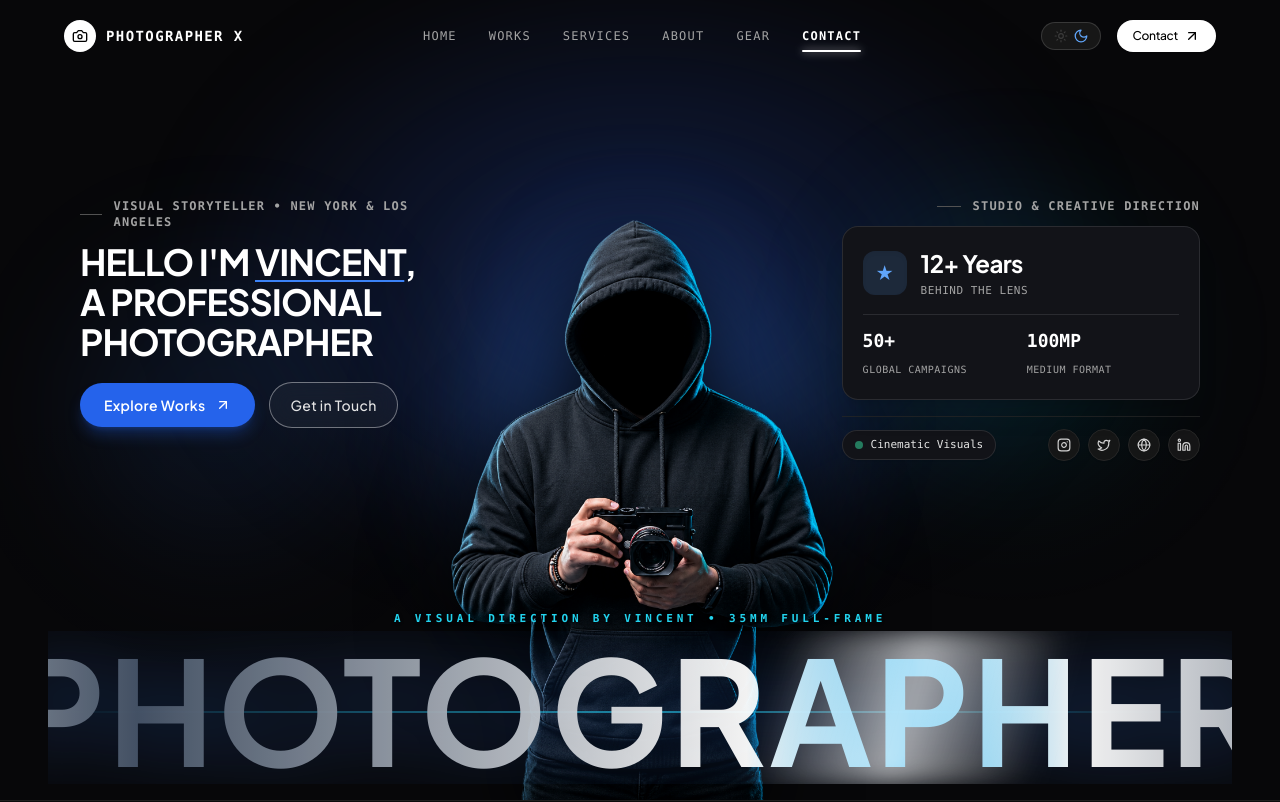
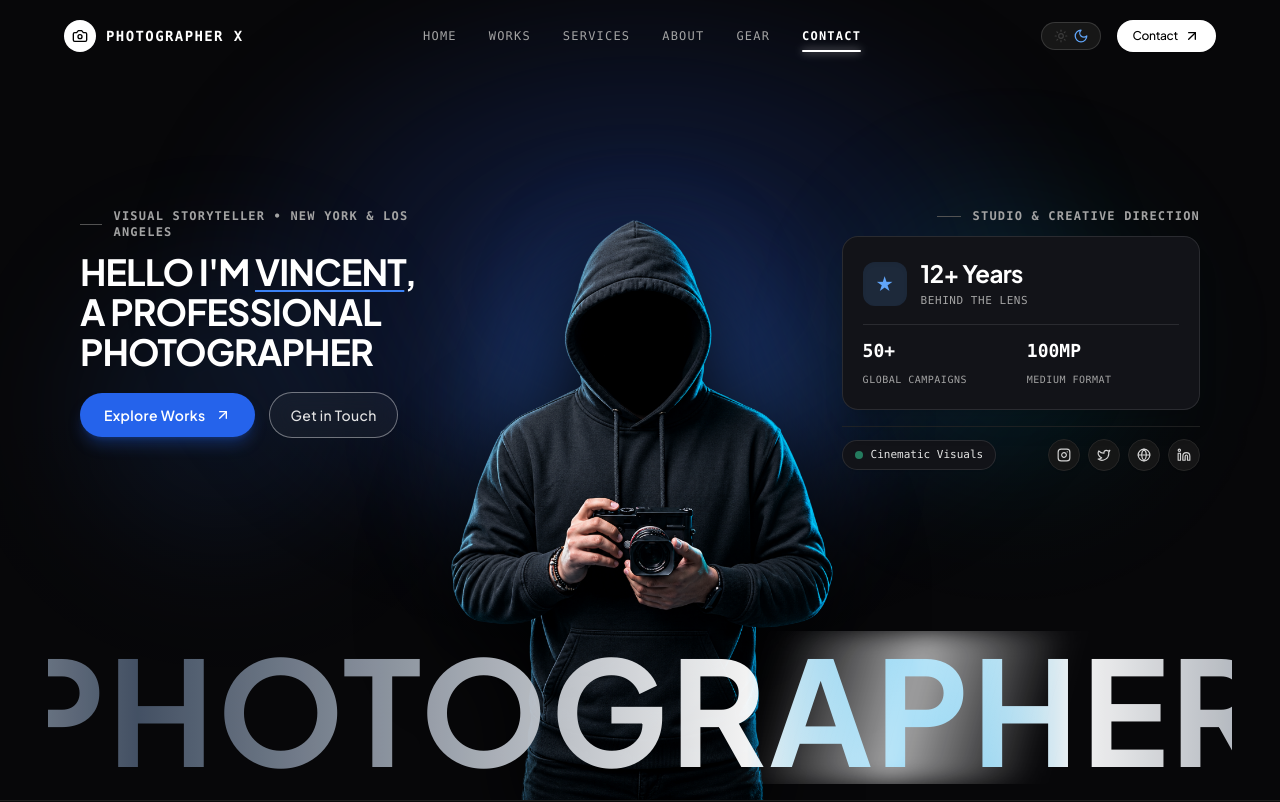
Before and after one commit to IanCastlee/photographer-portfolio, a React (Vite) app: page / in a window 1280 px wide. Shown: the top 802 px of the page. Built offline with nearby package versions, Linux system fonts and the light colour scheme; a web font is replaced by a local one.

Commit message:
clean: remove background elements and drop shadow aura behind PHOTOGRAPHER title

```diff
--- a/src/components/organisms/HeroSection.jsx
+++ b/src/components/organisms/HeroSection.jsx
@@ -182,25 +182,16 @@ export const HeroSection = ({ profile, featuredProjects = [] }) => {
         </div>
       </div>
 
-      {/* ─── MAXIMIZED CINEMATIC BLOCKBUSTER TITANIC WORDMARK WITH CONTINUOUS PING-PONG LIGHT SWEEP ─── */}
-      <div className="w-full relative z-20 flex flex-col items-center justify-center pb-2 px-4 sm:px-6 lg:px-8 xl:px-12 select-none pointer-events-none">
-
-        {/* Cinematic Film Stamp Tag */}
-        <span className="block text-[8px] sm:text-[10px] md:text-[11px] font-mono tracking-[0.25em] sm:tracking-[0.35em] text-cyan-500 dark:text-cyan-400 uppercase mb-1 drop-shadow font-semibold">
-          A VISUAL DIRECTION BY VINCENT • 35MM FULL-FRAME
-        </span>
-
+      {/* ─── MAXIMIZED TITANIC WORDMARK WITH CONTINUOUS PING-PONG LIGHT SWEEP (CLEAN, NO BACKGROUND) ─── */}
+      <div className="w-full relative z-20 flex items-center justify-center pb-2 px-4 sm:px-6 lg:px-8 xl:px-12 select-none pointer-events-none">
         {/* Maximized Container with Slight Left/Right Margins */}
         <div className="relative w-full max-w-[1720px] mx-auto flex items-center justify-center overflow-hidden py-1">
 
           {/* ─── CONTINUOUS LIGHT BEAM SWEEP (LEFT TO RIGHT & RIGHT TO LEFT) ─── */}
           <div className="absolute inset-y-0 w-32 sm:w-52 lg:w-72 bg-gradient-to-r from-transparent via-cyan-300/40 via-white/80 to-transparent blur-md pointer-events-none animate-light-sweep z-30" />
 
-          {/* Subtle Ambient Laser Horizon Glow behind text */}
-          <div className="absolute top-[52%] left-1/2 -translate-x-1/2 w-full h-[2px] bg-gradient-to-r from-transparent via-cyan-400/60 via-blue-500/70 to-transparent blur-[0.5px]" />
-
-          {/* Main Blockbuster Movie Title: Maximized & Enlarged with Shimmering Chrome Gradient */}
-          <h2 className="relative text-[8.2vw] sm:text-[9.2vw] md:text-[10.2vw] lg:text-[11vw] xl:text-[145px] 2xl:text-[170px] font-black uppercase tracking-tight sm:tracking-normal lg:tracking-[0.02em] text-center leading-none bg-[linear-gradient(90deg,#94a3b8_0%,#ffffff_22%,#38bdf8_28%,#ffffff_34%,#94a3b8_50%,#ffffff_72%,#38bdf8_78%,#ffffff_84%,#94a3b8_100%)] dark:bg-[linear-gradient(90deg,#475569_0%,#ffffff_22%,#38bdf8_28%,#ffffff_34%,#475569_50%,#ffffff_72%,#38bdf8_78%,#ffffff_84%,#475569_100%)] bg-clip-text text-transparent drop-shadow-[0_0_35px_rgba(37,99,235,0.45)] dark:drop-shadow-[0_0_40px_rgba(59,130,246,0.35)] drop-shadow-[0_12px_24px_rgba(0,0,0,0.95)] opacity-95 animate-chrome-shimmer transition-all duration-500">
+          {/* Main Title: Clean Metallic Finish with Specular Shimmer */}
+          <h2 className="relative text-[8.2vw] sm:text-[9.2vw] md:text-[10.2vw] lg:text-[11vw] xl:text-[145px] 2xl:text-[170px] font-black uppercase tracking-tight sm:tracking-normal lg:tracking-[0.02em] text-center leading-none bg-[linear-gradient(90deg,#94a3b8_0%,#ffffff_22%,#38bdf8_28%,#ffffff_34%,#94a3b8_50%,#ffffff_72%,#38bdf8_78%,#ffffff_84%,#94a3b8_100%)] dark:bg-[linear-gradient(90deg,#475569_0%,#ffffff_22%,#38bdf8_28%,#ffffff_34%,#475569_50%,#ffffff_72%,#38bdf8_78%,#ffffff_84%,#475569_100%)] bg-clip-text text-transparent opacity-95 animate-chrome-shimmer transition-all duration-500">
             PHOTOGRAPHER
           </h2>
         </div>
```
